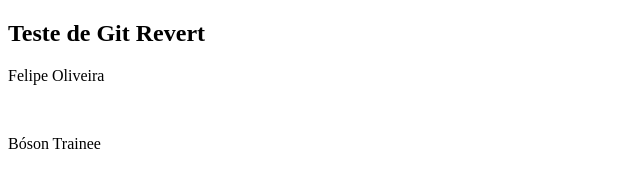
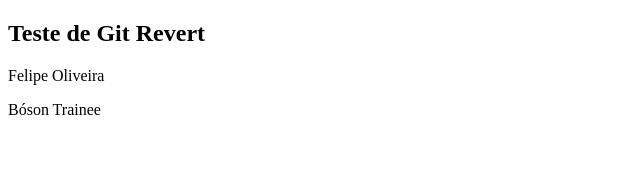
Before and after one commit to FelipeSoares2022/Test_repository, a plain HTML site: page index.html in a window 1280 px wide. Shown: the whole page, without its empty margins (0-640 px from the left). Drawn offline with Linux system fonts and the light colour scheme.

Commit message:
Revert "Mais uma alteração em index.html quebra de linha"
This reverts commit 00d33367946bba7556255ff47b5df83396fb20f4.

```diff
--- a/index.html
+++ b/index.html
@@ -7,7 +7,7 @@
 </head>
 <body>
     <h2>Teste de Git Revert</h2>
-    <p>Felipe Oliveira</p> <br>
+    <p>Felipe Oliveira</p>
     <p>Bóson Trainee</p>
 </body>
 </html>
```
